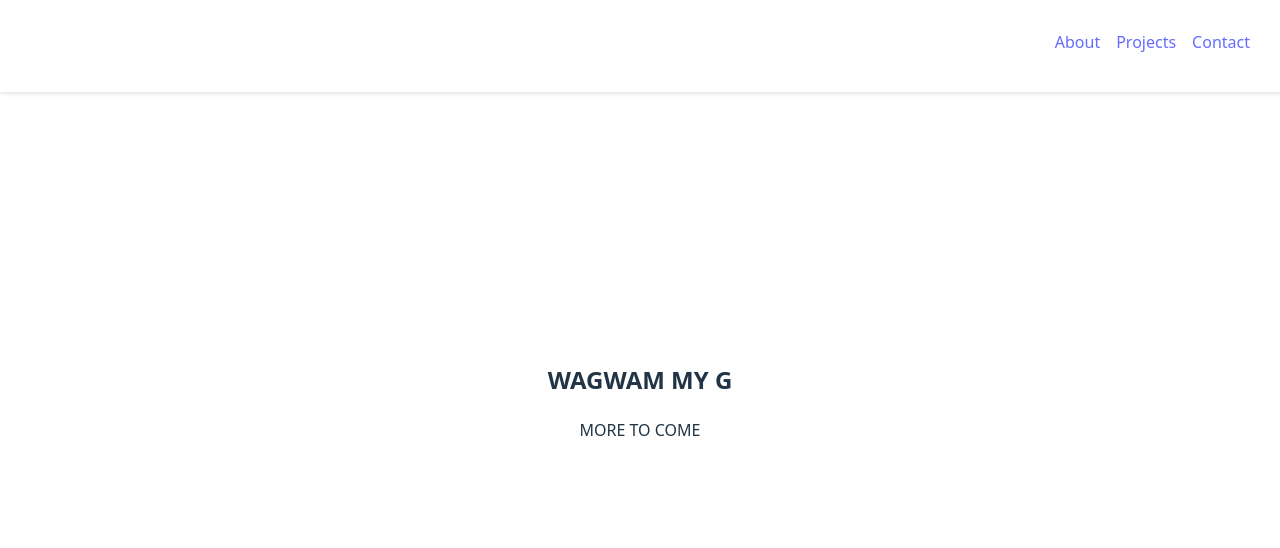
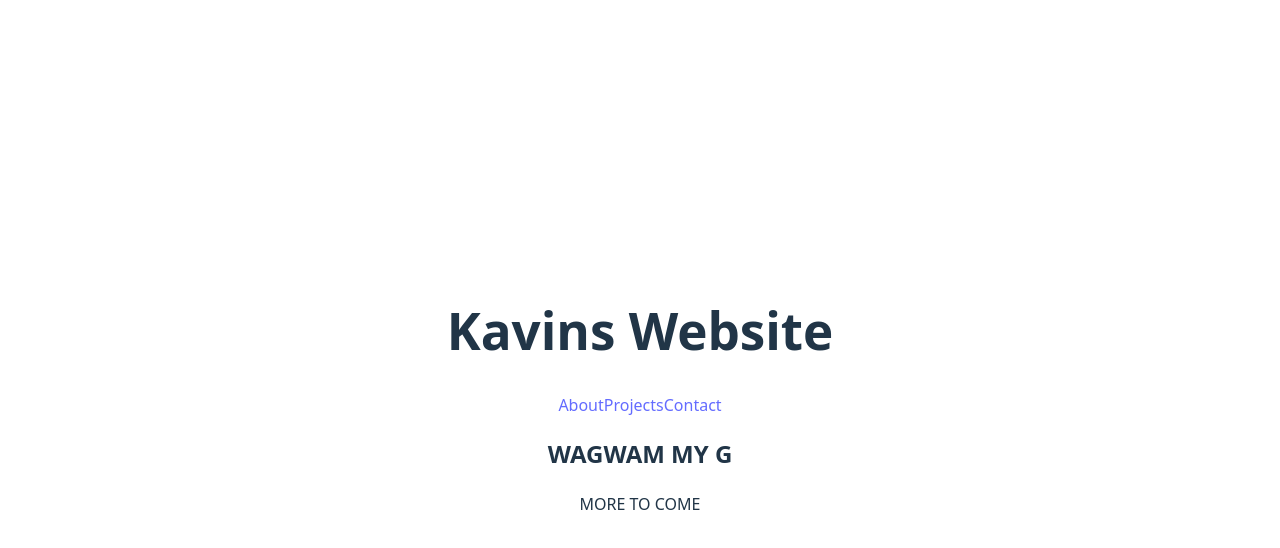
Before and after one commit to kkavinkk/kkavinkk.github.io, a React (Vite) app in the folder Kavins Website/: page / in a window 1280 px wide. Shown: the top 548 px of the page. Built offline with nearby package versions, Linux system fonts and the light colour scheme.

Commit message:
css is GOOOFYY

```diff
--- a/Kavins Website/src/components/Header.module.css
+++ b/Kavins Website/src/components/Header.module.css
@@ -1,27 +1 @@
 /* src/components/Header.module.css */
-.header {
-  position: fixed;
-  top: 0;
-  left: 0;
-  width: 100%;
-    background-color: hsla(155, 45%, 51%, 0); /* custom blue */
-    color: white;
-    padding: 1rem;
-    box-shadow: 0 2px 4px rgba(0, 0, 0, 0.1);
-    width: 100%;
-    height: 60px;
-    display: flex;
-    align-items: center;
-    justify-content: left;
-  }
-
-
-  .nav {
-    display: flex;
-    justify-content: right;
-    align-items: center;
-    gap: 1rem;
-    position: fixed;
-    top: 30px;
-    right: 30px;
-  }
```
